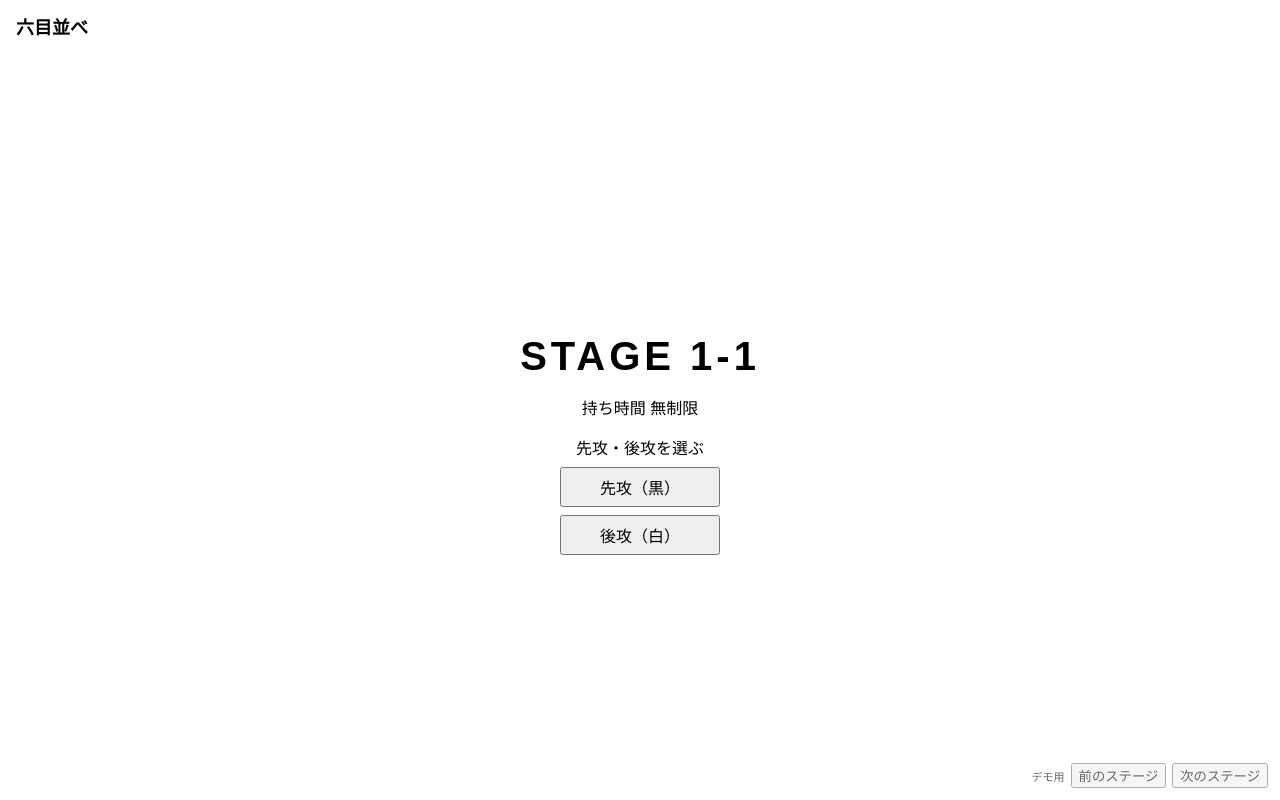
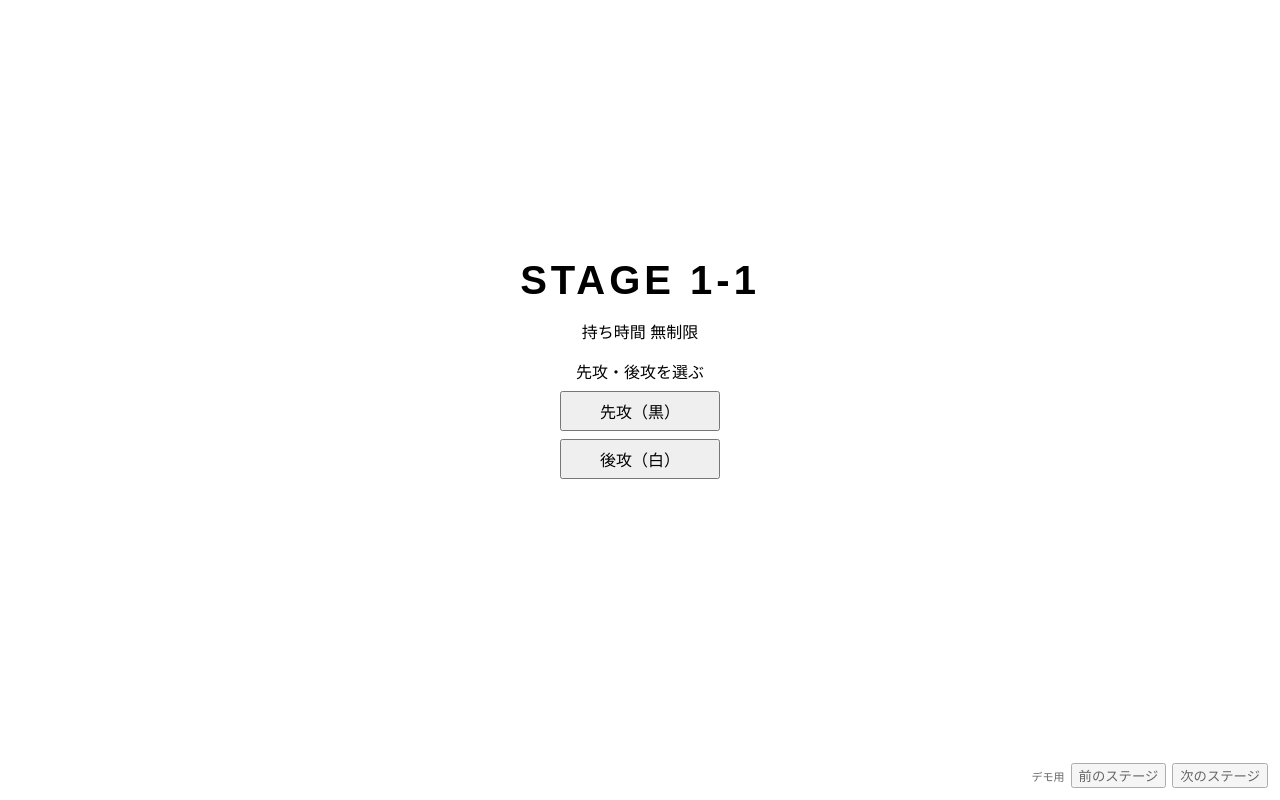
Before and after one commit to TakuyaXyze/6moku-narabe, a Next.js app: page / in a window 1280 px wide. Built offline with nearby package versions, Linux system fonts and the light colour scheme.

Commit message:
✨ 対局中の画面下部にTIPsを表示。タイトルは削除

```diff
--- a/app/page.tsx
+++ b/app/page.tsx
@@ -1,11 +1,9 @@
-import { Title } from "../components/Title"
 import { StageFlow } from "../components/StageFlow";
 import "../styles/page.css"
 
 export default function Home() {
   return (
     <div className="page">
-      <Title />
       <StageFlow />
     </div>
   );
--- a/components/StageFlow.tsx
+++ b/components/StageFlow.tsx
@@ -2,6 +2,7 @@
 
 import { useState } from "react";
 import { PlayGround } from "./PlayGround";
+import { Tips } from "./Tips";
 import "../styles/StageFlow.css";
 
 type Phase = "eyecatch" | "guide" | "playing";
@@ -94,6 +95,7 @@ export function StageFlow() {
 
     if (phase === "playing") {
         return (
+            <>
                 <PlayGround
                     key={stageNo + "-" + roundNo + "-" + attempt}
                     playerIsBlack={playerIsBlack}
@@ -105,6 +107,8 @@ export function StageFlow() {
                     onGameEnd={handleGameEnd}
                     onNext={handleNext}
                 />
+                <Tips />
+            </>
         );
     }
 
--- /dev/null
+++ b/components/Tips.tsx
@@ -0,0 +1,22 @@
+import "../styles/Tips.css"
+
+const TIPS_SEPARATOR = "    ／    ";
+
+const tips: string[] = [
+    "石を6つ直線に並べたら勝ち。縦でも横でも斜めでもいい",
+    "最初の1手だけが1つ。そのあとはお互い2つずつ置いていく",
+    "2つ置けるということは、片方を止められても、もう片方で攻められるということ",
+    "4つ並べても、両端を塞がれれば6にはならない。伸ばす先を残しておく",
+    "止めるか、作るか。相手の列を止めている間に、自分の列は進んでいない",
+    "持ち時間は自分の手番でしか減らない。相手が考えている間に読んでおくと得をする",
+    "石を置くたびに持ち時間は増える。迷い続けるより、置いてから考える方が安いこともある",
+    "盤の端に寄るほど、伸ばせる方向は減っていく",
+];
+
+export function Tips() {
+    return (
+        <div className="tips-bar">
+            <div className="tips-text">{tips.join(TIPS_SEPARATOR)}</div>
+        </div>
+    );
+}
--- a/components/Title.tsx
+++ /dev/null
@@ -1,9 +0,0 @@
-import "../styles/Title.css"
-
-export function Title() {
-  return (
-    <h1 className="title">
-      六目並べ
-    </h1>
-  );
-}
--- a/styles/PlayGround.css
+++ b/styles/PlayGround.css
@@ -5,6 +5,8 @@
     margin: 0;
     height: 92%;
     width: 100%;
+    padding-top: 20px;
+    box-sizing: border-box;
 }
 
 .board-area {
--- /dev/null
+++ b/styles/Tips.css
@@ -0,0 +1,26 @@
+.tips-bar {
+    height: 8%;
+    width: 100%;
+    display: flex;
+    align-items: center;
+    overflow: hidden;
+    white-space: nowrap;
+    border-top: 1px solid rgba(138, 138, 138, 0.5);
+}
+
+.tips-text {
+    flex: 0 0 auto;
+    padding-left: 100%;
+    font-size: 15px;
+    animation: tips-scroll 60s linear infinite;
+}
+
+@keyframes tips-scroll {
+    from {
+        transform: translateX(0);
+    }
+
+    to {
+        transform: translateX(-100%);
+    }
+}
--- a/styles/Title.css
+++ /dev/null
@@ -1,7 +0,0 @@
-.title {
-    margin: 0;
-    padding: 0.8rem 0 0 1rem;
-    height: 8%;
-    font-size: large;
-    font-weight: bold;
-}
--- a/styles/page.css
+++ b/styles/page.css
@@ -3,4 +3,6 @@
     height: 100%;
     width: 100%;
     overflow: hidden;
+    display: flex;
+    flex-direction: column;
 }
```
Lines whose indentation alone changed are shown as unchanged.
